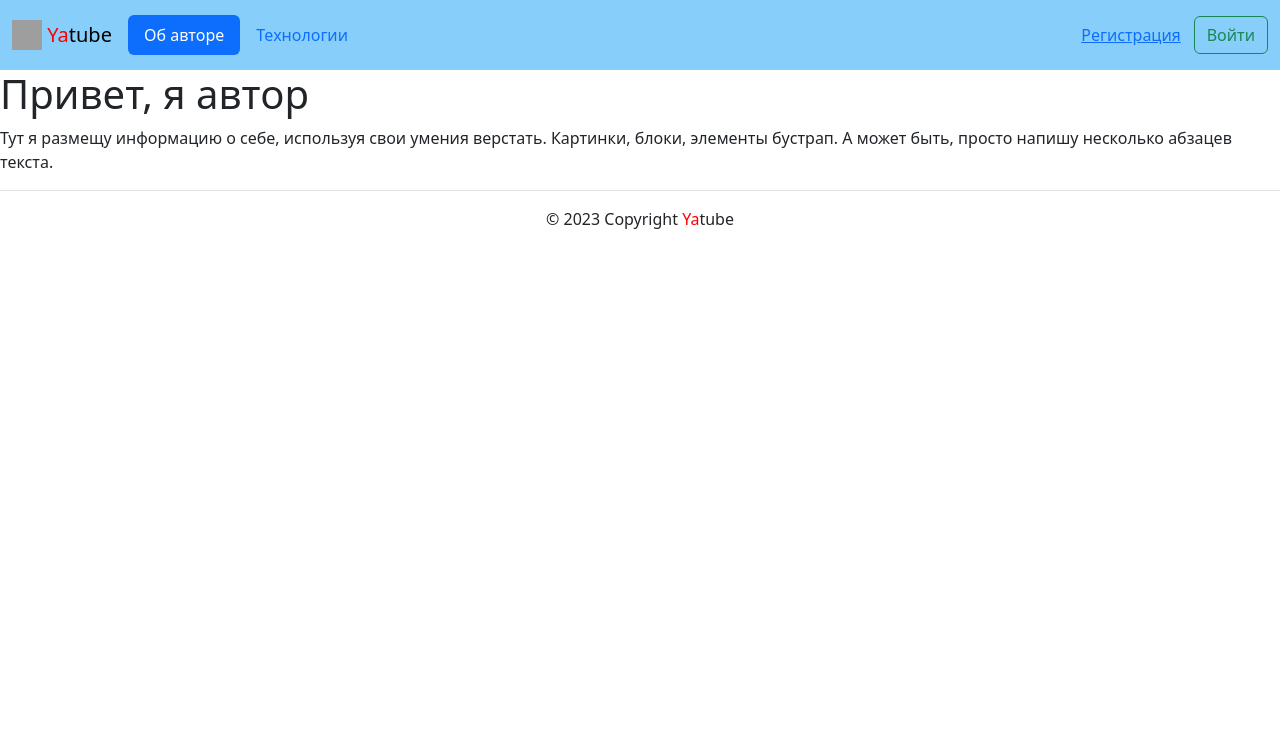
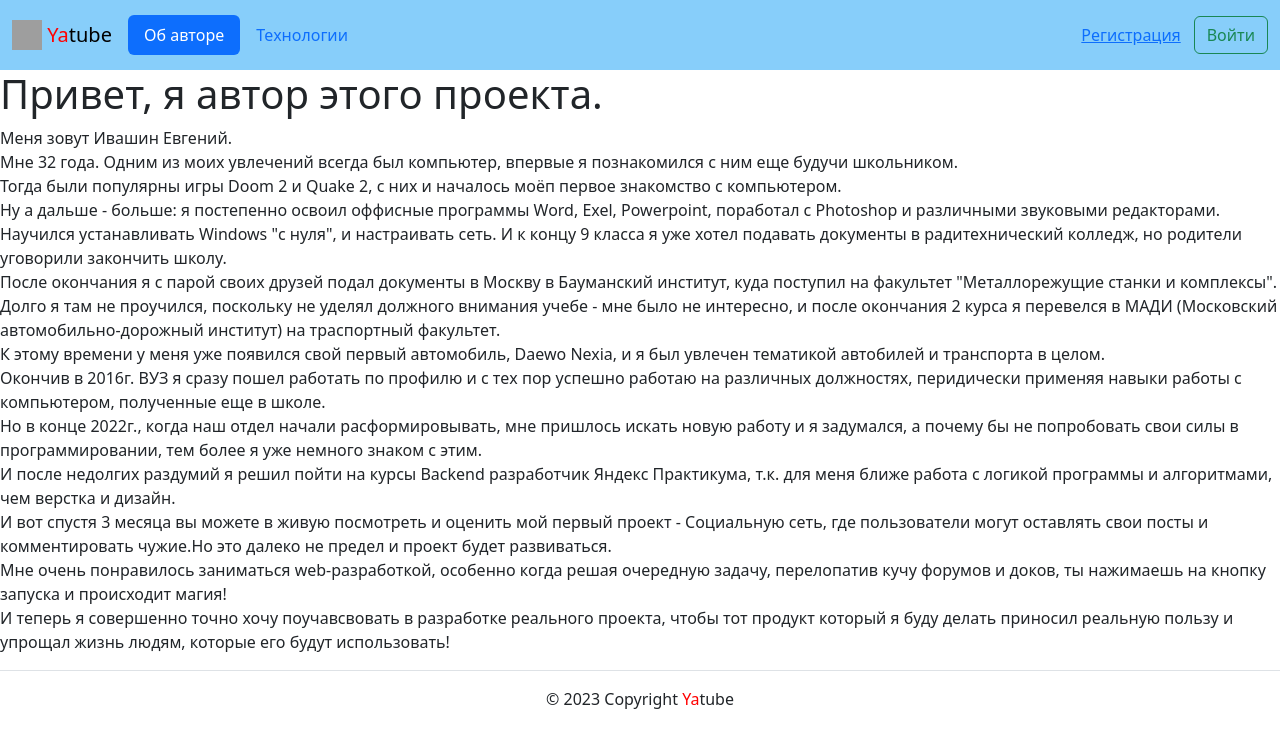
Before and after one commit to DjoNick91/hw05_final, a Django app: page /about/author/ in a window 1280 px wide. Shown: the top 748 px of the page. Run offline with Django 3.2, Linux system fonts and the light colour scheme; some libraries are stand-ins or nearby versions; grey boxes are pictures that could not be loaded.

Commit message:
some  about me

```diff
--- a/yatube/templates/about/author.html
+++ b/yatube/templates/about/author.html
@@ -1,9 +1,20 @@
 {% extends "base.html" %}
 {% block title %}Об авторе проекта{% endblock %}
 {% block content %}
-<h1>Привет, я автор</h1>
+<h1>Привет, я автор этого проекта.</h1>
 <p>
-  Тут я размещу информацию о себе, используя свои умения верстать.
-  Картинки, блоки, элементы бустрап. А может быть, просто напишу несколько абзацев текста.
-</p>
+  Меня зовут Ивашин Евгений.<br>
+  Мне 32 года. Одним из моих увлечений всегда был компьютер, впервые я познакомился с ним еще будучи школьником.<br>
+  Тогда были популярны игры Doom 2 и Quake 2, с них и началось моёп первое знакомство с компьютером.<br>
+  Ну а дальше - больше: я постепенно освоил оффисные программы Word, Exel, Powerpoint, поработал с Photoshop и различными звуковыми редакторами.<br>
+  Научился устанавливать Windows "с нуля", и настраивать сеть. И к концу 9 класса я уже хотел подавать документы в радитехнический колледж, но родители уговорили закончить школу.<br>
+  После окончания я с парой своих друзей подал документы в Москву в Бауманский институт, куда поступил на факультет "Металлорежущие станки и комплексы".<br>
+  Долго я там не проучился, поскольку не уделял должного внимания учебе - мне было не интересно, и после окончания 2 курса я перевелся в МАДИ (Московский автомобильно-дорожный институт) на траспортный факультет.<br>
+  К этому времени у меня уже появился свой первый автомобиль, Daewo Nexia, и я был увлечен тематикой автобилей и транспорта в целом.<br>
+  Окончив в 2016г. ВУЗ я сразу пошел работать по профилю и с тех пор успешно работаю на различных должностях, перидически применяя навыки работы с компьютером, полученные еще  в школе.<br>
+  Но в конце 2022г., когда наш отдел  начали  расформировывать, мне пришлось искать новую работу и я задумался, а почему бы не попробовать свои силы в программировании, тем более я уже немного знаком с этим.<br>
+  И после недолгих раздумий я решил пойти на курсы Backend разработчик Яндекс Практикума, т.к. для меня ближе работа с логикой  программы и алгоритмами, чем верстка и дизайн.<br>
+  И вот спустя 3 месяца вы можете в живую посмотреть и оценить мой первый проект - Социальную сеть,  где  пользователи могут оставлять свои посты и комментировать чужие.Но это далеко не предел и проект будет развиваться.<br>
+  Мне очень понравилось заниматься web-разработкой, особенно когда решая очередную задачу, перелопатив кучу форумов и доков, ты нажимаешь на кнопку запуска и происходит магия!<br>
+  И теперь я совершенно точно хочу поучавсвовать в разработке реального проекта, чтобы тот продукт который я буду делать приносил реальную пользу и упрощал жизнь  людям, которые его будут использовать!<br>
 {% endblock %}
```
